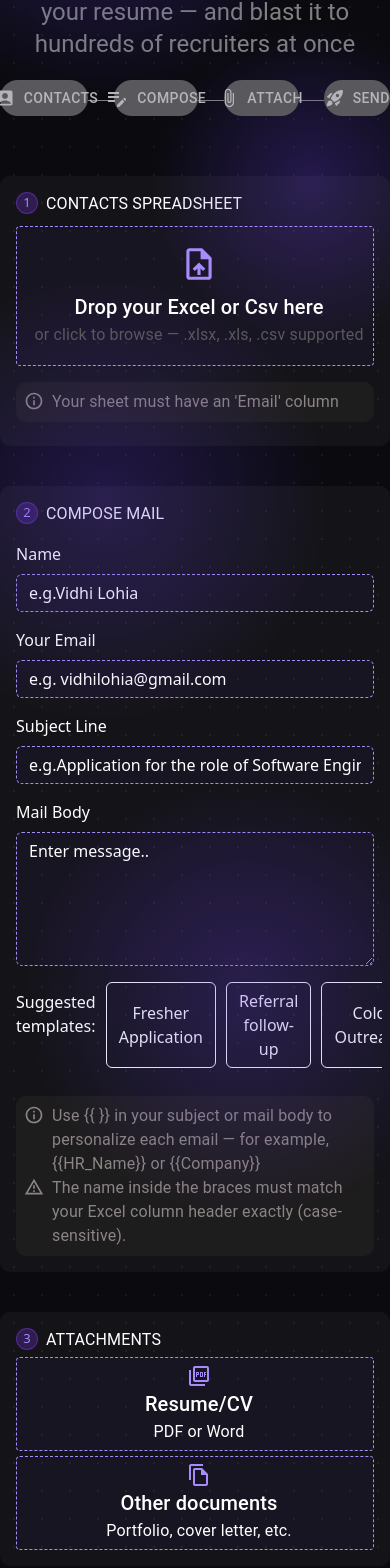
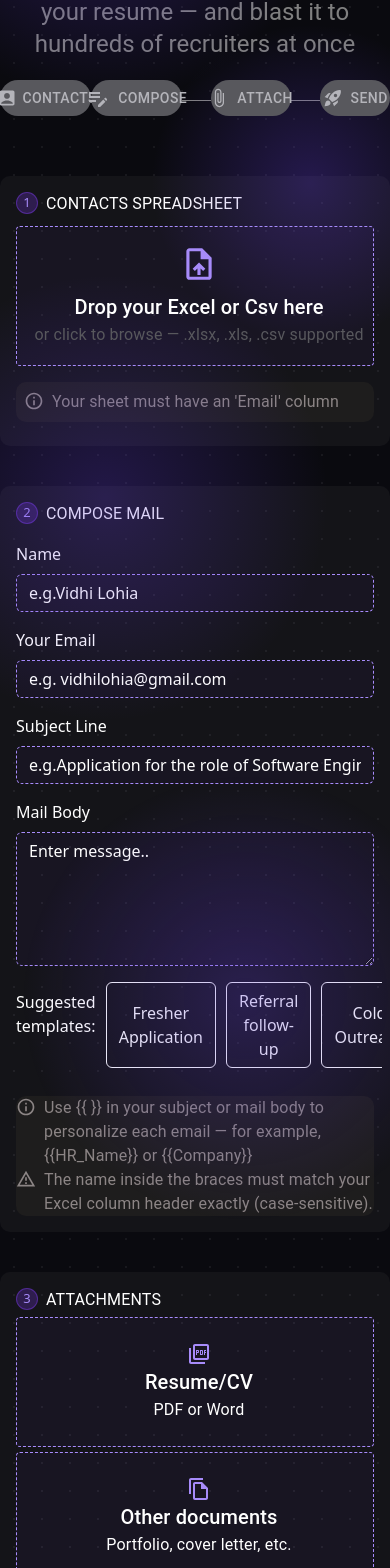
Before and after one commit to vidhilohia16/Bulkmails, a React (Vite) app in the folder vite-project/: page / in a window 390 px wide. Shown: the part 427-1995 px from the top of the page. Built offline with nearby package versions, Linux system fonts and the light colour scheme.

Commit message:
mobile responsive

```diff
--- a/vite-project/src/Attach.jsx
+++ b/vite-project/src/Attach.jsx
@@ -51,13 +51,14 @@ export default function Attach({setResume,setOtherdocs}){
                ATTACHMENTS
             </Typography>
             </Box>
+            <Box sx={{flexDirection:{xs:"column",md:"row"},gap:2}}>
 
             <Button onClick={()=>attachRef.current.click()} onDragOver={(e)=>{
               e.preventDefault();
             }} onDrop={(e)=>{
               e.preventDefault();
               handleTransfer1(e.dataTransfer.files[0])
-            }} sx={{border:"1px dashed #a78bfa",width:"100%",maxWidth:"375px",mx:"auto",height:"auto",mt:"5px", backgroundColor:"rgba(124,58,237,0.05)"
+            }} sx={{border:"1px dashed #a78bfa",width:"100%",padding:"24px 16px",maxWidth:"375px",mx:"auto",height:"auto",mt:"5px", backgroundColor:"rgba(124,58,237,0.05)"
       }}>
 
           <input style={{display:"none"}} ref={attachRef} onChange={(e)=>{
@@ -81,7 +82,7 @@ export default function Attach({setResume,setOtherdocs}){
             }} onDrop={(e)=>{
               e.preventDefault();
               handleTransfer2(e.dataTransfer.files[0])
-            }} sx={{border:"1px dashed #a78bfa",mx:"auto",width:"100%",maxWidth:"375px",height:"auto",mt:"5px",backgroundColor:"rgba(124,58,237,0.05)"
+            }} sx={{border:"1px dashed #a78bfa",mx:"auto",padding:"24px 16px",width:"100%",maxWidth:"375px",height:"auto",mt:"5px",backgroundColor:"rgba(124,58,237,0.05)"
       }}>
 
           <input style={{display:"none"}} ref={attachmoreRef} onChange={(e)=>{
@@ -98,6 +99,7 @@ export default function Attach({setResume,setOtherdocs}){
         </Box>
         </Box>
         </Button>
+        </Box>
 
         </Box>
     )
--- a/vite-project/src/ButtonAppBar.jsx
+++ b/vite-project/src/ButtonAppBar.jsx
@@ -58,6 +58,8 @@ useEffect(() => {
     <Box sx={{ flexGrow: 1 }}>
       <AppBar position="static" sx={{
         height:"80px",
+        display:"flex",
+        justifyContent:"space-between",
         backgroundColor:"#0a0a0f",
         borderBottom: "0.5px solid rgba(255,255,255,0.15)"
       }}>
--- a/vite-project/src/Content.jsx
+++ b/vite-project/src/Content.jsx
@@ -127,7 +127,7 @@ return (
     </div>
 
 </form>
-<Box sx={{backgroundColor:"#1e1d1d",width:"100%",mx:"auto",maxWidth:"766px",mt:3,height:"auto",p:1,borderRadius:"10px",}}>
+<Box sx={{backgroundColor:"#1e1d1d",width:"100%",mx:"auto",maxWidth:"766px",mt:3,height:"auto",borderRadius:"10px",}}>
   <Box sx={{display:"flex"}}><InfoOutlinedIcon fontSize='small' sx={{color:"#8c8585",mr:1,mt:"1px"}}></InfoOutlinedIcon><Typography sx={{color:"#8c8585"}}>{`Use {{ }} in your subject or mail body to personalize each email — for example, {{HR_Name}} or {{Company}}`}</Typography></Box>
   <Box sx={{display:"flex"}}><ReportProblemOutlinedIcon fontSize='small' sx={{color:"#8c8585",mr:1,mt:"1px"}}></ReportProblemOutlinedIcon><Typography sx={{color:"#8c8585"}}>The name inside the braces must match your Excel column header exactly (case-sensitive).</Typography></Box>
 </Box>
--- a/vite-project/src/FakeButtons.jsx
+++ b/vite-project/src/FakeButtons.jsx
@@ -10,17 +10,16 @@ import AttachFileOutlinedIcon from '@mui/icons-material/AttachFileOutlined';
 
 export default function FakeButtons(){
     return (
-        <Box sx={{justifyContent:"center",display:"flex",mt:"20px",gap:"0px"}}>
+        <Box sx={{display:"flex",justifyContent:"space-between",mt:"20px",gap:"0px",width:"100%"}}>
 
         <Button variant="contained" disabled sx={{borderRadius: "999px","&.Mui-disabled": {
             backgroundColor: "#58585d",
             color: "#b4b4ba",
             opacity: 1,
-          },}}><AccountBoxIcon sx={{mr:0.5,width:"30px",height:"20px"}}></AccountBoxIcon>Contacts</Button>
+          },}}><AccountBoxIcon sx={{mr:0.5,height:"20px"}}></AccountBoxIcon>Contacts</Button>
           <Box
     sx={{
         mt:"20px",
-      width: "50px",
       height: "1px",
       bgcolor: "grey",
     }}
```
